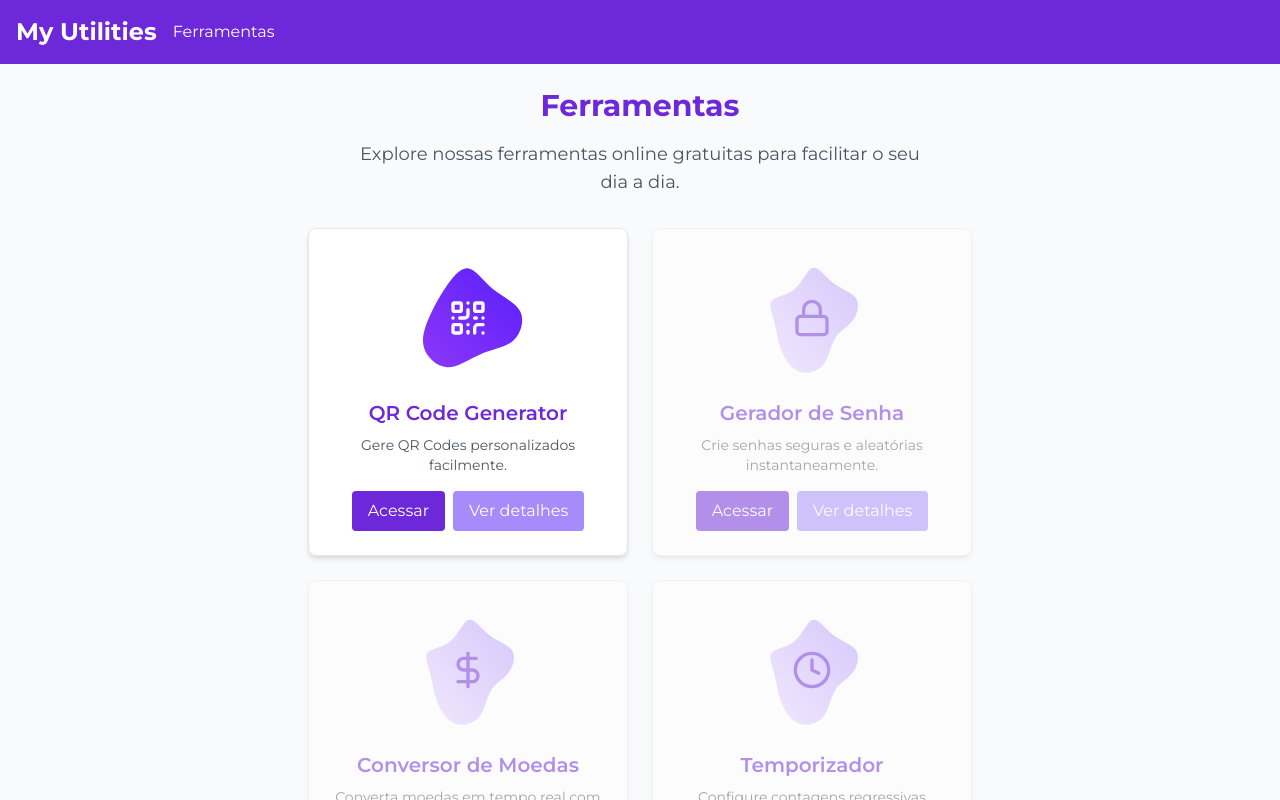
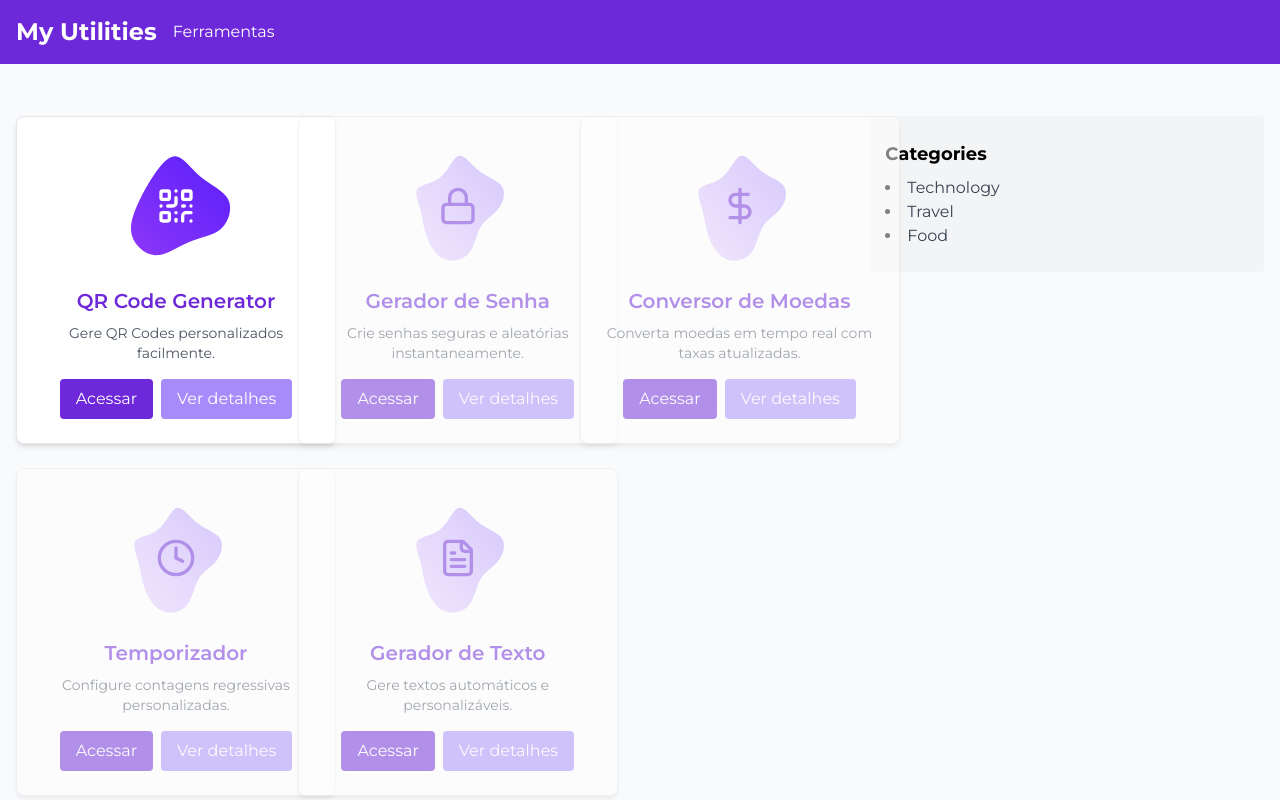
Before and after one commit to DaviLima99/quick-tools-belt, a Next.js app: page / in a window 1280 px wide. Shown: the top 800 px of the page. Built offline with nearby package versions, Linux system fonts and the light colour scheme; no server answers.

Commit message:
#2 change banner

```diff
--- a/components/AdsBanner.tsx
+++ b/components/AdsBanner.tsx
@@ -6,22 +6,25 @@ declare global {
   }
 }
 
-interface AdBannerProps {
-  adClient: string;
-  adSlot: string;
-}
 
-const AdBanner: React.FC<AdBannerProps> = ({ adClient, adSlot }) => {
+type AdBannerTypes = {
+  dataAdSlot: string;
+  dataAdFormat: string;
+  dataFullWidthResponsive: boolean;
+};
+
+const AdBanner = ({
+  dataAdSlot,
+  dataAdFormat,
+  dataFullWidthResponsive,
+}: AdBannerTypes) => {
   useEffect(() => {
-    if (typeof window !== "undefined") {
-      if (!window.adsbygoogle) {
-        window.adsbygoogle = [];
-      }
-      try {
-        window.adsbygoogle.push({});
-      } catch (e) {
-        console.error("Erro ao carregar anúncios", e);
-      }
+    try {
+      ((window as any).adsbygoogle = (window as any).adsbygoogle || []).push(
+        {}
+      );
+    } catch (error: any) {
+      console.log(error.message);
     }
   }, []);
 
@@ -29,10 +32,10 @@ const AdBanner: React.FC<AdBannerProps> = ({ adClient, adSlot }) => {
     <ins
       className="adsbygoogle"
       style={{ display: "block" }}
-      data-ad-client={adClient}
-      data-ad-slot={adSlot}
-      data-ad-format="auto"
-      data-full-width-responsive="true"
+      data-ad-client="ca-pub-9676944737838425"
+      data-ad-slot={dataAdSlot}
+      data-ad-format={dataAdFormat}
+      data-full-width-responsive={dataFullWidthResponsive.toString()}
     ></ins>
   );
 };
--- a/components/Dialog.tsx
+++ b/components/Dialog.tsx
@@ -11,7 +11,7 @@ const Dialog = ({ open, onClose, tool }: DialogProps) => {
     if (!open || !tool) return null;
     return (
       <div className="fixed inset-0 flex items-center justify-center bg-black bg-opacity-50">
-        <div className="bg-white p-6 rounded-lg shadow-lg w-5/6">
+        <div className="bg-white p-6 rounded-lg shadow-lg w-3/5">
           <div className="text-violet-700 flex mb-5 justify-center">{tool.icon}</div>
           <h2 className="text-xl text-violet-700 font-bold">{tool.details.title}</h2>
           <p className="mt-2 text-violet-500">{tool.details.description}</p>
--- a/components/Layout.tsx
+++ b/components/Layout.tsx
@@ -9,8 +9,8 @@ interface Props {
 const Layout = ({ children }: Props) => {
     return (
         <>
-            <div className="min-h-screen bg-gray-50">
-                <Navbar />
+            <div className="bg-gray-50">
+                <Navbar/>
                 {children}
             </div>
         </>
--- a/pages/index.tsx
+++ b/pages/index.tsx
@@ -25,19 +25,21 @@ export default function HomePage() {
   const [selectedTool, setSelectedTool] = useState<Tool | undefined>(undefined);
 
   return (
-    <div className="">
+    <>
+      <main className="container mx-auto mt-8">
+        <div className="flex flex-wrap justify-between">
+          <div className="w-full md:w-8/12 px-4 mb-8">
+            <div className="bg-black mb-5">
               <AdsBanner
-                adClient="ca-pub-9676944737838425"
-                adSlot="5945483902"
+                dataAdFormat="auto"
+                dataFullWidthResponsive={true}
+                dataAdSlot="8455833841"
               />
+            </div>
+            <div className="grid grid-cols-1 md:grid-cols-3 gap-6 justify-center">
+              {
+                tools.map((tool, index) => (
 
-      <div className="container mx-auto p-6 flex flex-col items-center text-center">
-        <h1 className="text-3xl text-violet-700 font-bold mb-4">Ferramentas</h1>
-        <p className="text-lg text-gray-600 mb-8 max-w-xl">
-          Explore nossas ferramentas online gratuitas para facilitar o seu dia a dia.
-        </p>
-        <div className="grid grid-cols-1 md:grid-cols-2 gap-6 justify-center">
-          {tools.map((tool) => (
                   <div key={tool.id} className={`border bg-white p-6 rounded-lg shadow-md w-80 h-90 flex flex-col items-center text-center ${!tool.enable ? 'opacity-50' : ''}`}>
                     <div className={`text-violet-700 mb-4 text-center ${tool.iconClass}`}>{tool.icon}</div>
                     <h2 className="text-xl text-violet-700 font-semibold mb-2">{tool.name}</h2>
@@ -47,11 +49,51 @@ export default function HomePage() {
                       <Button variant="outline" onClick={() => setSelectedTool(tool)}>Ver detalhes</Button>
                     </div>
                   </div>
-          ))}
+
+                ))
+              }
             </div>
 
-        <Dialog open={!!selectedTool} onClose={() => setSelectedTool(undefined)} tool={selectedTool ?? undefined} />
+
+          </div>
+          <div className="w-full md:w-4/12 px-4 mb-8">
+            <div className="bg-black mb-5">
+              <AdsBanner
+                dataAdFormat="auto"
+                dataFullWidthResponsive={true}
+                dataAdSlot="8455833841"
+              />
+            </div>
+            <div className="bg-gray-100 px-4 py-6 rounded">
+              <h3 className="text-lg font-bold mb-2">Categories</h3>
+              <ul className="list-disc list-inside">
+                <li>
+                  <a href="#" className="text-gray-700 hover:text-gray-900">
+                    Technology
+                  </a>
+                </li>
+                <li>
+                  <a href="#" className="text-gray-700 hover:text-gray-900">
+                    Travel
+                  </a>
+                </li>
+                <li>
+                  <a href="#" className="text-gray-700 hover:text-gray-900">
+                    Food
+                  </a>
+                </li>
+              </ul>
+            </div>
+            <div className="bg-black mt-5">
+              <AdsBanner
+                dataAdFormat="auto"
+                dataFullWidthResponsive={true}
+                dataAdSlot="8455833841"
+              />
             </div>
           </div>
+        </div>
+      </main>
+    </>
   );
 }
```
Lines whose indentation alone changed are shown as unchanged.
